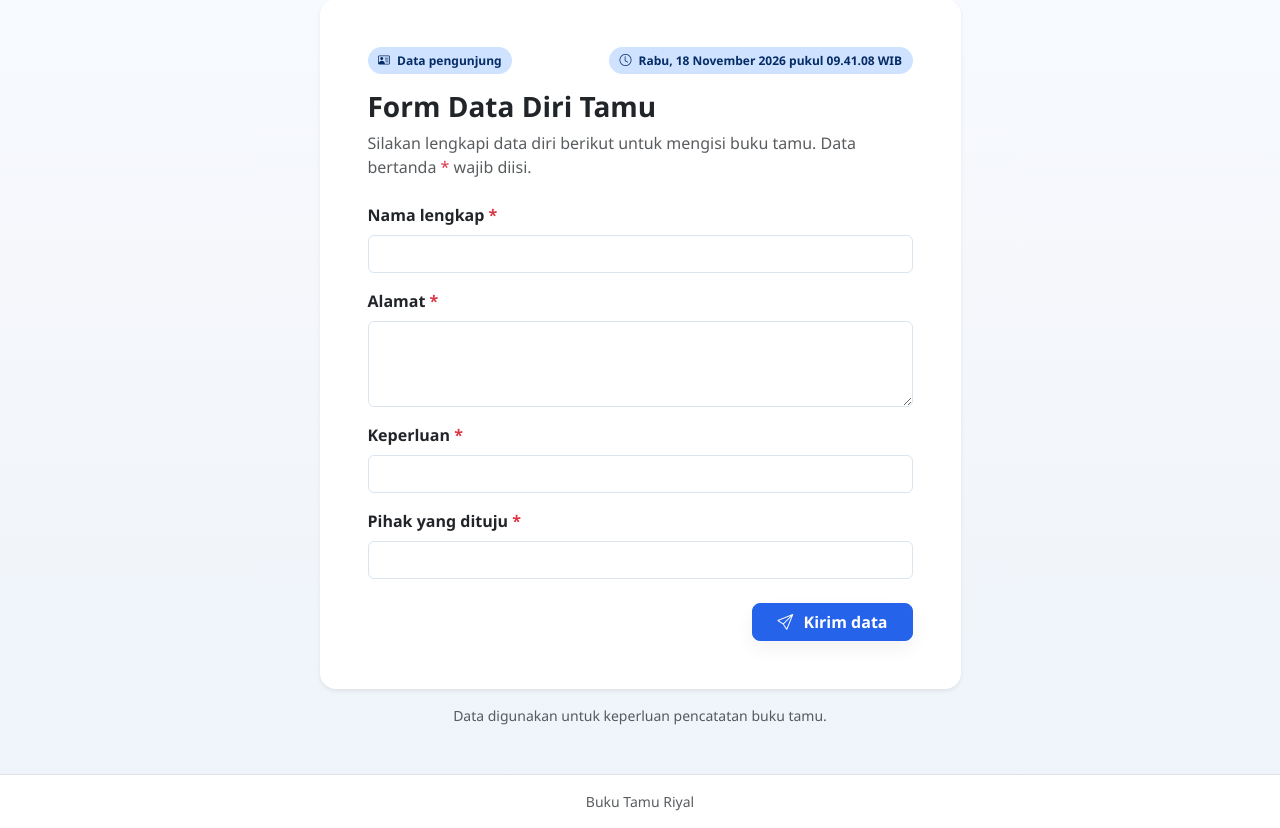
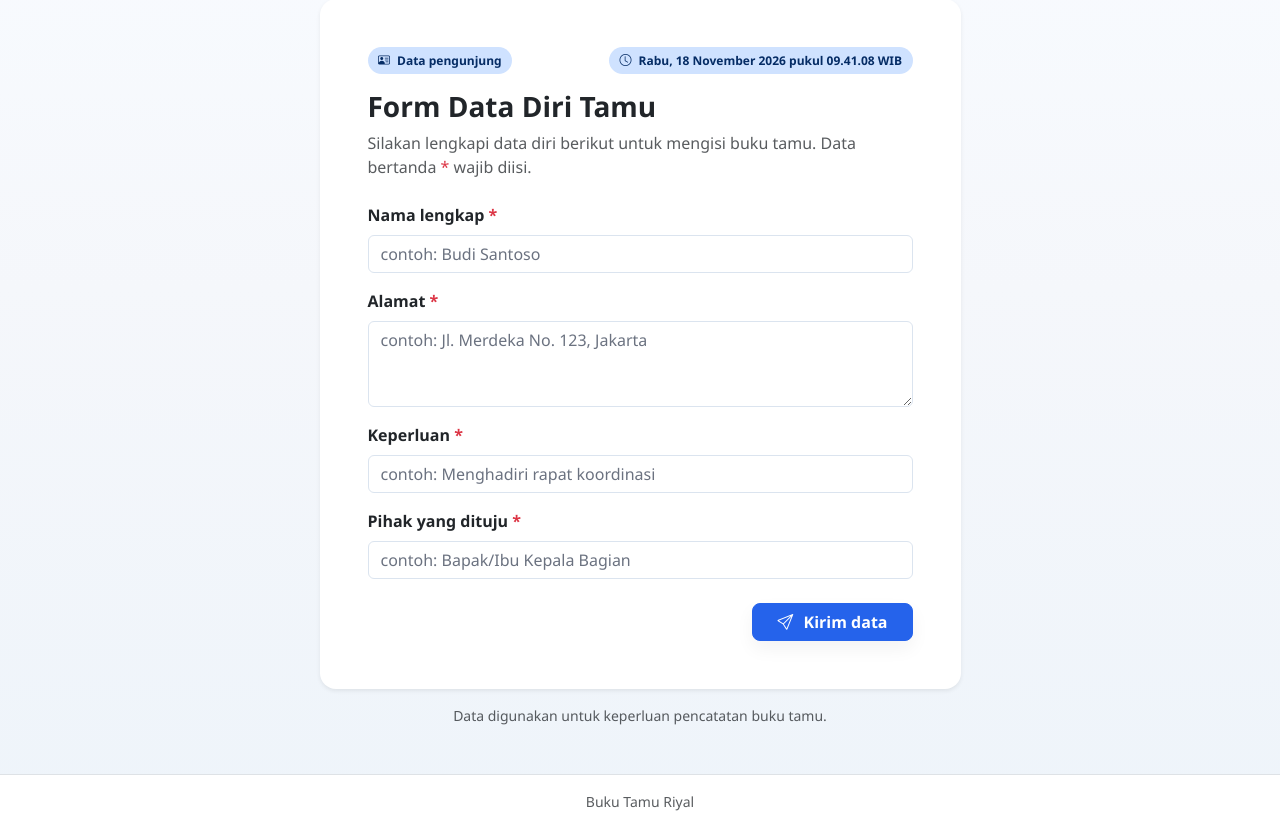
Before and after one commit to riyollll/bukutamuuuu, a Laravel app: page / in a window 1280 px wide. Shown: the part 106-934 px from the top of the page. Run offline with Laravel 12, Linux system fonts and the light colour scheme.

Commit message:
placeholder

```diff
--- a/resources/views/pengunjung/formpublic.blade.php
+++ b/resources/views/pengunjung/formpublic.blade.php
@@ -69,6 +69,7 @@
                                         Nama lengkap <span class="text-danger">*</span>
                                     </label>
                                     <input
+                                    placeholder="contoh: Budi Santoso"
                                         class="form-control @error('nama') is-invalid @enderror"
                                         id="nama"
                                         name="nama"
@@ -94,6 +95,7 @@
                                     </label>
                                     <textarea
                                         class="form-control @error('alamat') is-invalid @enderror"
+                                        placeholder="contoh: Jl. Merdeka No. 123, Jakarta"
                                         id="alamat"
                                         name="alamat"
                                         rows="3"
@@ -109,6 +111,7 @@
                                     </label>
                                     <input
                                         class="form-control @error('keperluan') is-invalid @enderror"
+                                        placeholder="contoh: Menghadiri rapat koordinasi"
                                         id="keperluan"
                                         name="keperluan"
                                         type="text"
@@ -125,6 +128,7 @@
                                     </label>
                                     <input
                                         class="form-control @error('pihak_yang_dituju') is-invalid @enderror"
+                                        placeholder="contoh: Bapak/Ibu Kepala Bagian"
                                         id="pihak_yang_dituju"
                                         name="pihak_yang_dituju"
                                         type="text"
```
